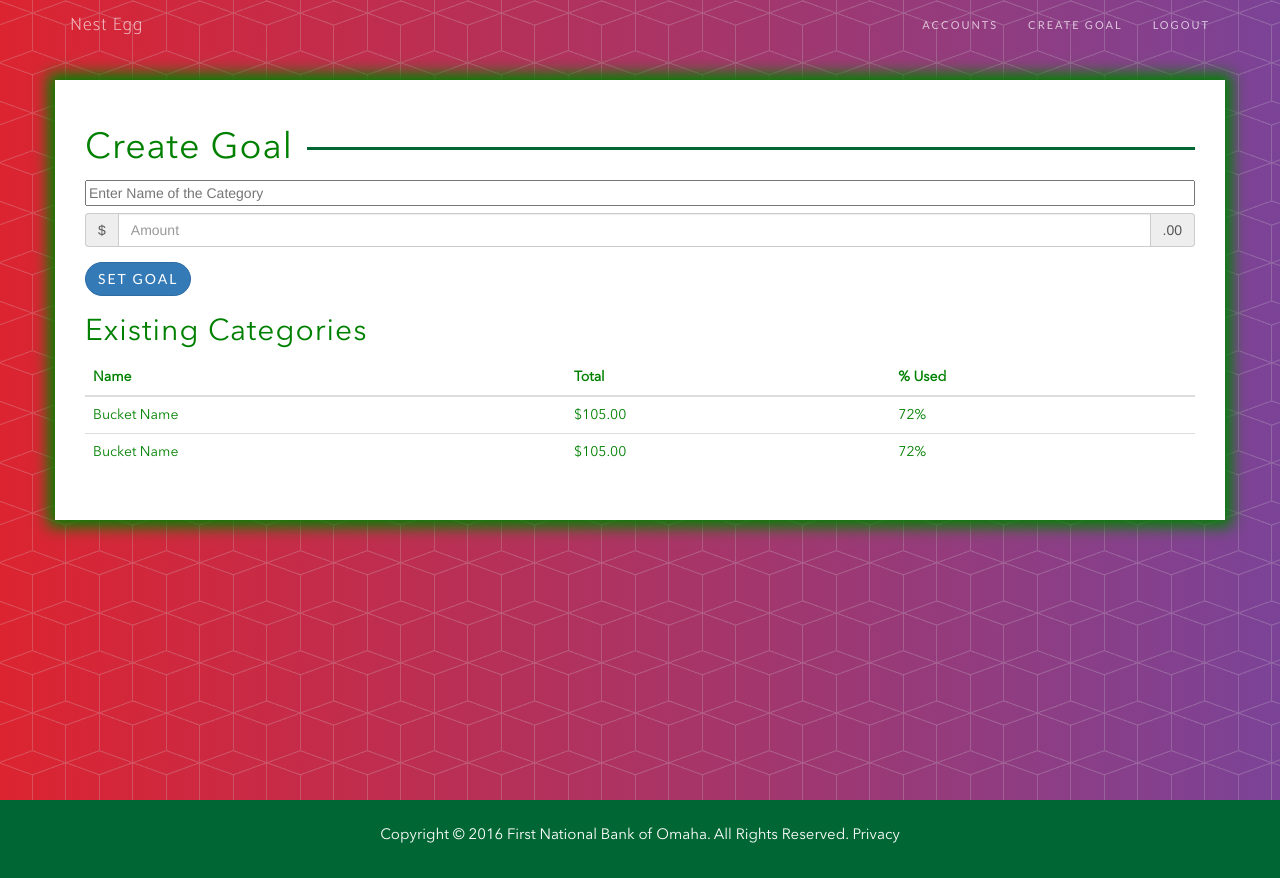
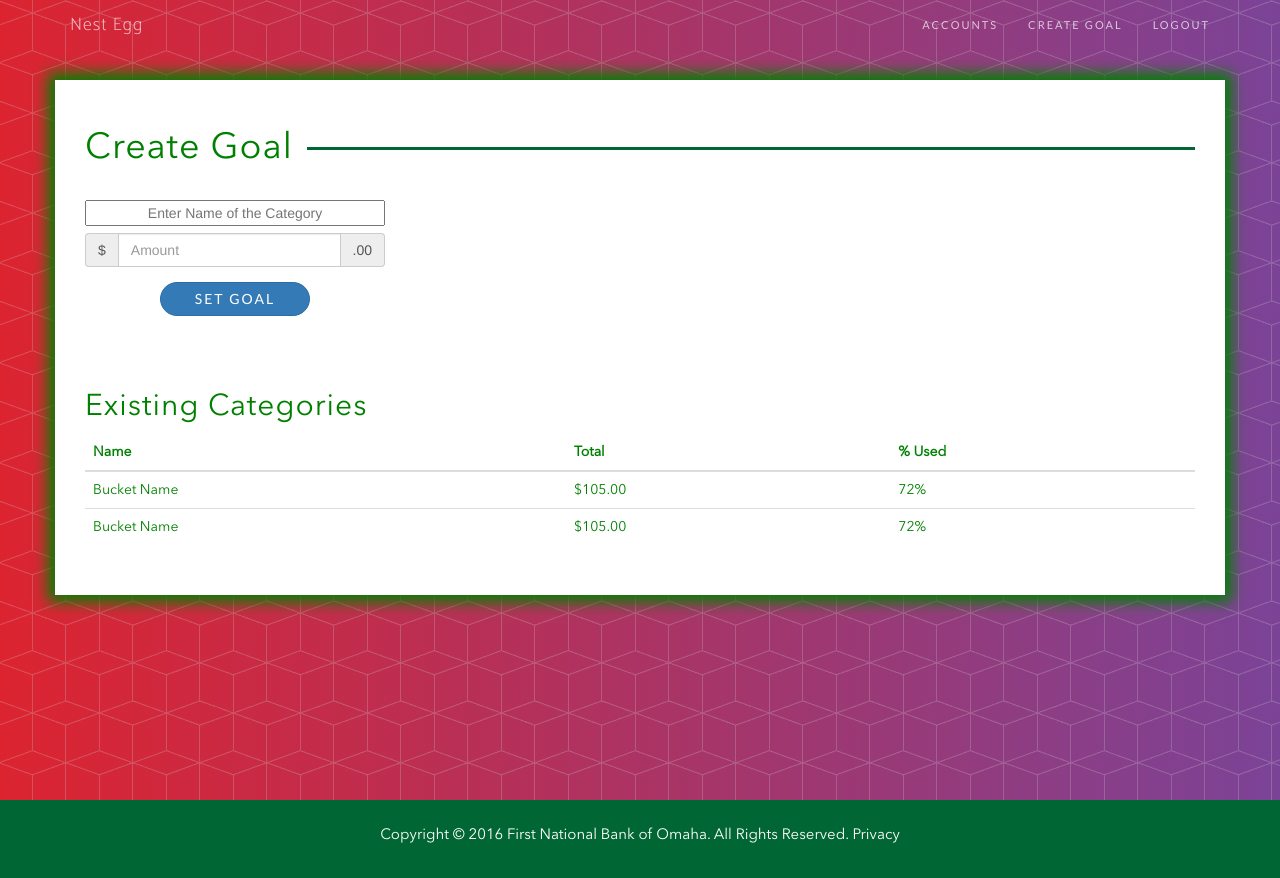
Before and after one commit to BenDoan/NestEgg, a Flask app: template nestegg/templates/theme/create-goal.html in a window 1280 px wide. Run offline with Flask 2, Linux system fonts and the light colour scheme; the template is opened without the code that fills it, so the values that code supplies are empty; some libraries are stand-ins or nearby versions; some web fonts are replaced.

Commit message:
Nice-ens up the create page

```diff
--- a/nestegg/templates/theme/create-goal.html
+++ b/nestegg/templates/theme/create-goal.html
@@ -72,10 +72,8 @@
 		<div class="row">
 			<div id="boxy_box" class="col-lg-12 col-md-12 col-sm-12">
 				<div class="holding"><h1 class="main_head">Create Goal</h1><div class="line_goal"></div></div>
-
-
-
-								<input class="signin" name="bucket_name" placeholder="Enter Name of the Category" type="text">
+						<div id="create_hold">
+								<input class="signin" id="cat_name" name="bucket_name" placeholder="Enter Name of the Category" type="text">
 									<div class="form-group">
 										<label class="sr-only" for="exampleInputAmount">Current Amount(in dollars)</label>
 										<div class="input-group">
@@ -84,9 +82,10 @@
 											<div class="input-group-addon">.00</div>
 										</div>
 									</div>
-									<button type="submit" id="goal_create"  class="btn btn-primary">Set Goal</button>
+									<center><button type="submit" id="goal_create"  class="btn btn-primary">Set Goal</button></center>
 								</form>
 
+							</div>
 				<h2 class="existing_categories">Existing Categories</h2><!--<div class="line"></div>-->
 				<table class="table table-hover">
 					<thead>
--- a/nestegg/templates/theme/css/add.css
+++ b/nestegg/templates/theme/css/add.css
@@ -1,4 +1,4 @@
-/*=============================create page =====================================*/
+/=============================create page =====================================*/
 #existing_categories{
 	margin-top:100px!important;
 }
@@ -10,6 +10,18 @@
 	height:3px;
 	width:80%;
 	float:right;
+}
+#goal_create{
+	width:150px!important;
+}
+#create_hold{
+	width:300px;
+	margin-bottom:75px!important;
+	margin-top:75px!important;
+
+}
+#cat_name{
+	text-align:center!important;
 }
 /*=============================end create page =====================================*/
 /*=============================bank page =====================================*/
@@ -55,13 +67,14 @@
 .line{
 	background-color:#006633!important;
 	margin-top:37px;
-	margin-bottom:30px;
+	margin-bottom:50px;
 	height:3px;
 	width:83%%;
 	float:right;
 }
 .main_head{
 	float:left;
+	margin-bottom:30px;
 
 }
 #holding{
@@ -144,6 +157,9 @@
 	font-family: "Avenir Next Pro" !important;
 	color:green!important;
 }
+h2{
+	margin-top:60px;
+}
 
 @font-face {
 	  font-family: 'Avenir Next Pro';
```
